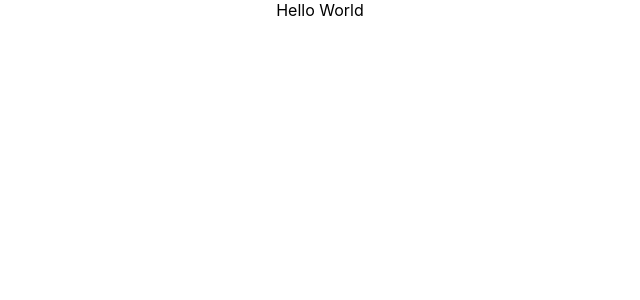
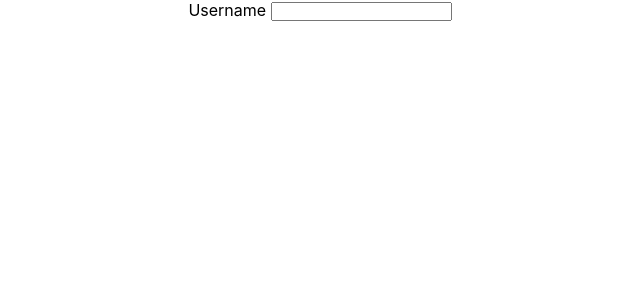
Before and after one commit to JinxyPyrope/login-form-practice, a React (Create React App) app in the folder login-form/: page / in a window 1280 px wide. Shown: the top 300 px of the page, without its empty margins (320-960 px from the left). Built offline with nearby package versions, Linux system fonts and the light colour scheme.

Commit message:
Making the username input section

```diff
--- /dev/null
+++ b/login-form/src/components/login/Login.css
@@ -0,0 +1,3 @@
+.login-container {
+  border: 3px solid black;
+}
--- a/login-form/src/components/login/Login.js
+++ b/login-form/src/components/login/Login.js
@@ -7,7 +7,16 @@ function Login() {
   //Creates JSX code for conditional error message
   const renderErrorMessage = name => name === errorMessages.name && <div className="error">{errorMessages.message}</div>
 
-  return <div>Hello World</div>
+  return (
+    <div className="login-container">
+      <form>
+        <div className="input-container">
+          <label>Username </label>
+          <input type="text" name="uname" required />
+        </div>
+      </form>
+    </div>
+  )
 }
 
 export default Login
```
